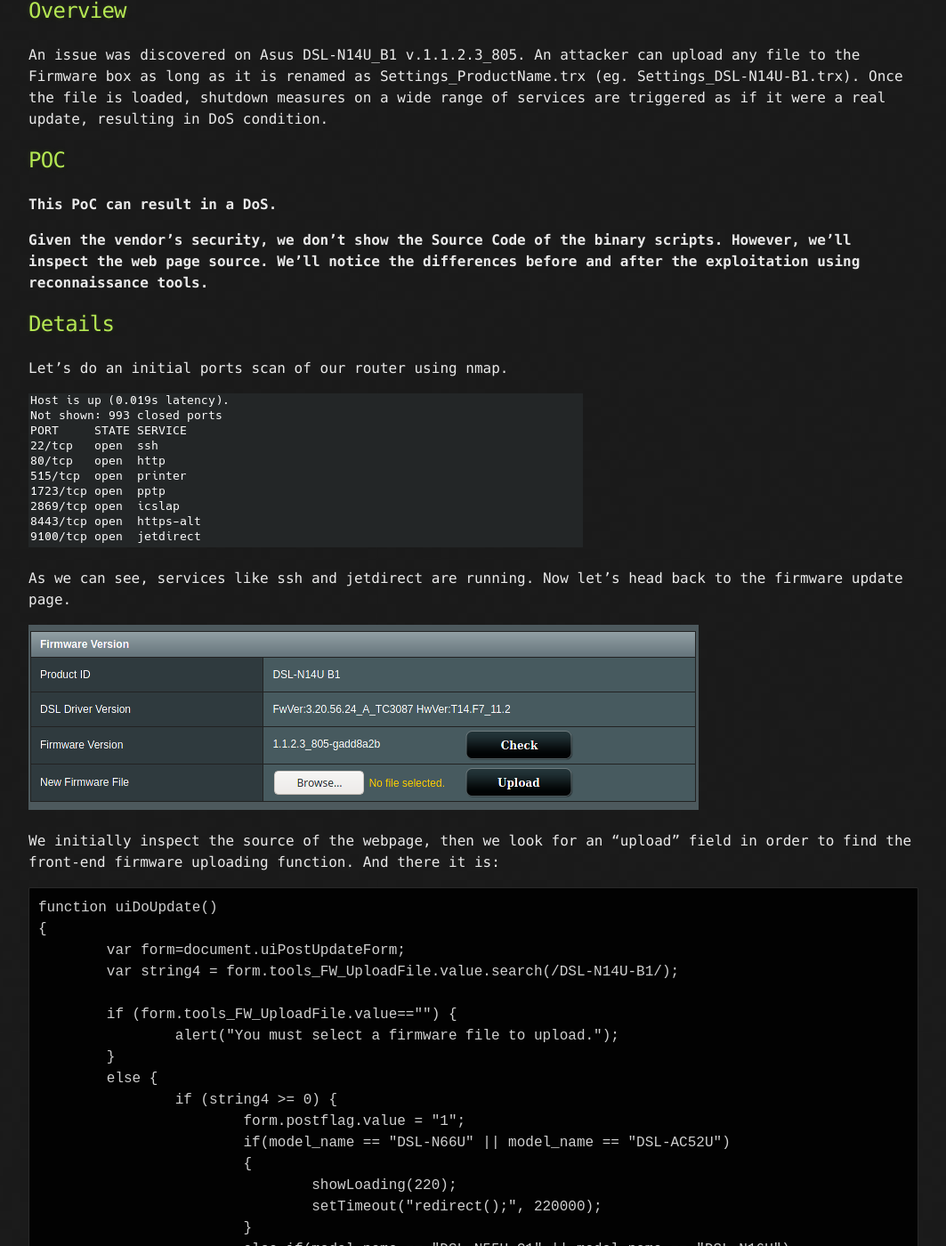
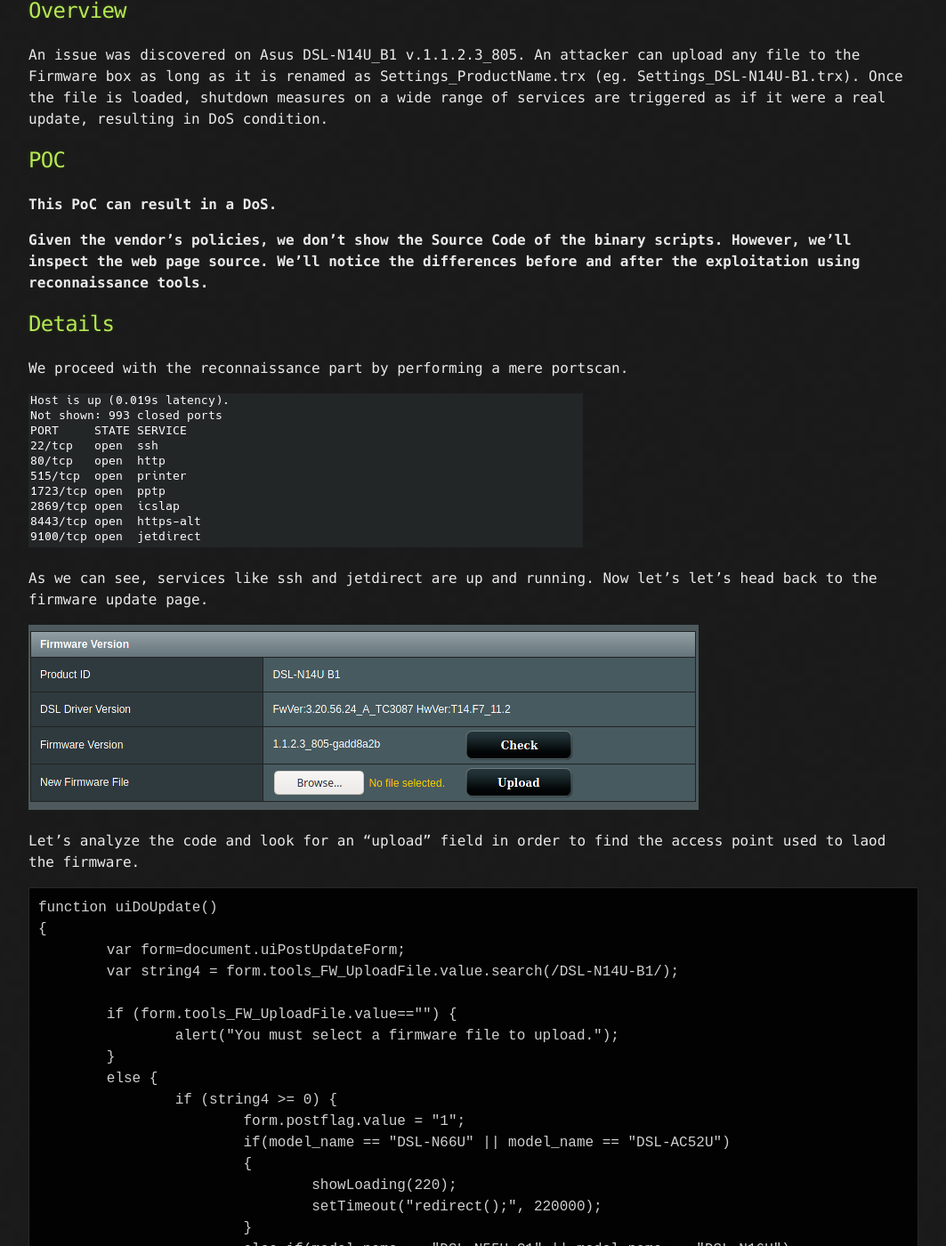
Before and after one commit to kaisersource/kaisersource.github.io, a Jekyll site: the page built from _posts/2021-01-17-dsl-n14u.md, in a window 1280 px wide and 1400 px high, scrolled down 436 px. Shown: the whole window at 89% size, without its empty margins (108-1171 px from the left). Built offline with Jekyll 4.4.1, drawn with Linux system fonts in a browser that asks for light colours; some of the changed text lies outside the part shown.

Commit message:
Update 2021-01-17-dsl-n14u.md

````diff
--- a/_posts/2021-01-17-dsl-n14u.md
+++ b/_posts/2021-01-17-dsl-n14u.md
@@ -27,20 +27,21 @@ An issue was discovered on Asus DSL-N14U_B1 v.1.1.2.3_805. An attacker can uploa
 
 **This PoC can result in a DoS.**
 
-**Given the vendor's security, we don't show the Source Code of the binary scripts. However, we'll inspect the web page source. We'll notice the differences before and after the exploitation using reconnaissance tools.**
+**Given the vendor's policies, we don't show the Source Code of the binary scripts. However, we'll inspect the web page source. We'll notice the differences before and after the exploitation using reconnaissance tools.**
 
 ## Details
 
-Let's do an initial ports scan of our router using nmap.
+We proceed with the reconnaissance part by performing a mere portscan.
 
 ![](/assets/asus/nmap-1.png)
 
-As we can see, services like ssh and jetdirect are running.
-Now let's head back to the firmware update page.
+As we can see, services like ssh and jetdirect are up and running.
+Now let's let's head back to the firmware update page.
 
 ![](/assets/asus/firmware_update_page.png)
 
-We initially inspect the source of the webpage, then we look for an "upload" field in order to find the front-end firmware uploading function. And there it is:
+Let's analyze the code and look for an "upload" field in order to find the access point used to laod the firmware.
+
 ```
 function uiDoUpdate()
 {
@@ -83,16 +84,16 @@ Loading an image generates the "Invalid Firmware" alert.
 
 ![](/assets/asus/not_valid.png)
 
-But what if we decide to change the name of the image? For example in "Settings_DSL-N14U-B1.trx" ?
+But what if we decide to change the name of the image like "Settings_DSL-N14U-B1.trx"?
+
 ![](/assets/asus/rename.png)
 
-So we upload the appropriately renamed png file ... what could possibly go wrong? It gets accepted ...
+So we upload the appropriately crafted file, and it gets accepted to the back-end.
+
 ![](/assets/asus/upload_progress.png)
 ## Showdown
-Once the loading is complete, we run nmap again and...what???
+Once the loading is complete, we can notice a strange behaviour, As if some services have been been suddenly stopped working as if it was a normal firmware upgrade.
 
 ![](/assets/asus/nmap-2.png)
 
-Argh, some services have been been suddenly stopped working as if it was a normal firmware upgrade :/
-
-As long as the router is turned on, the services won't restart. Manual intervention is required in order to restart services properly.
+As long as the router is turned on, the services won't restart. So, a Physical intervention is required in order to restart services properly.
````
